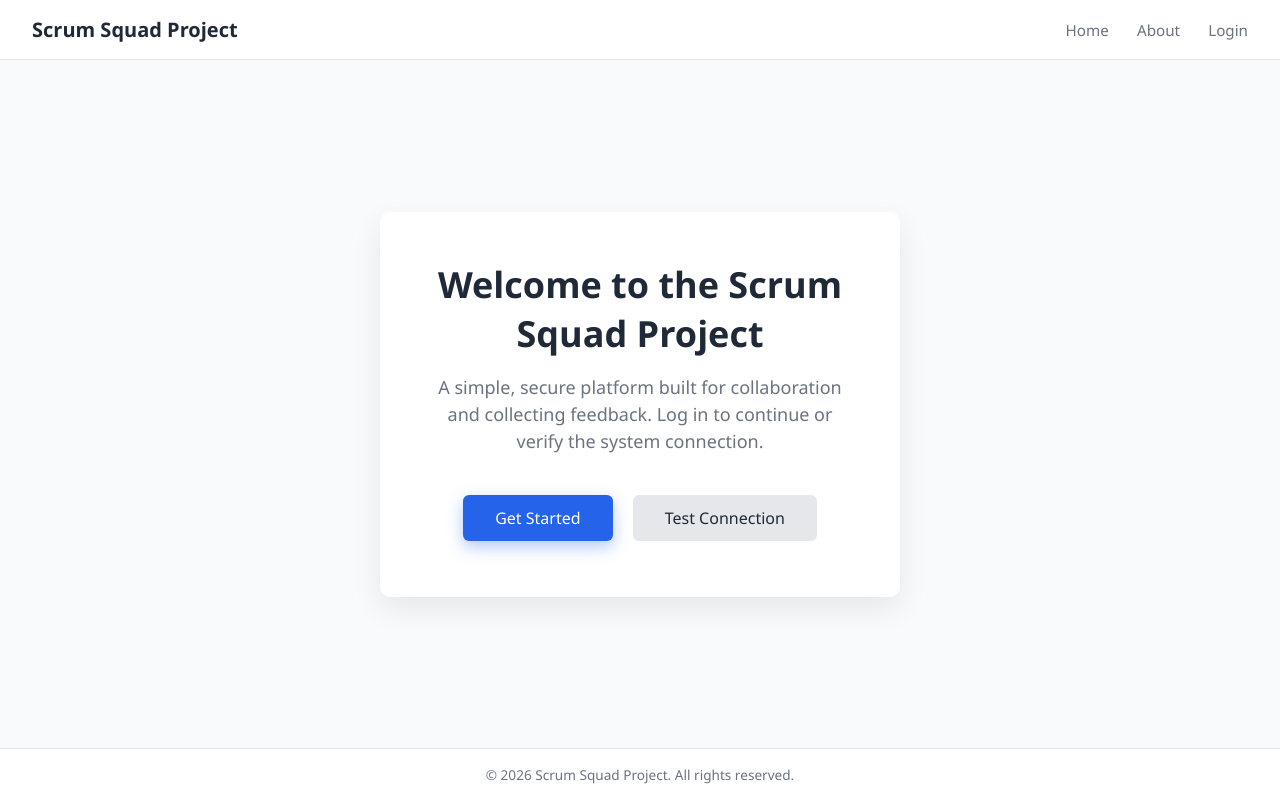
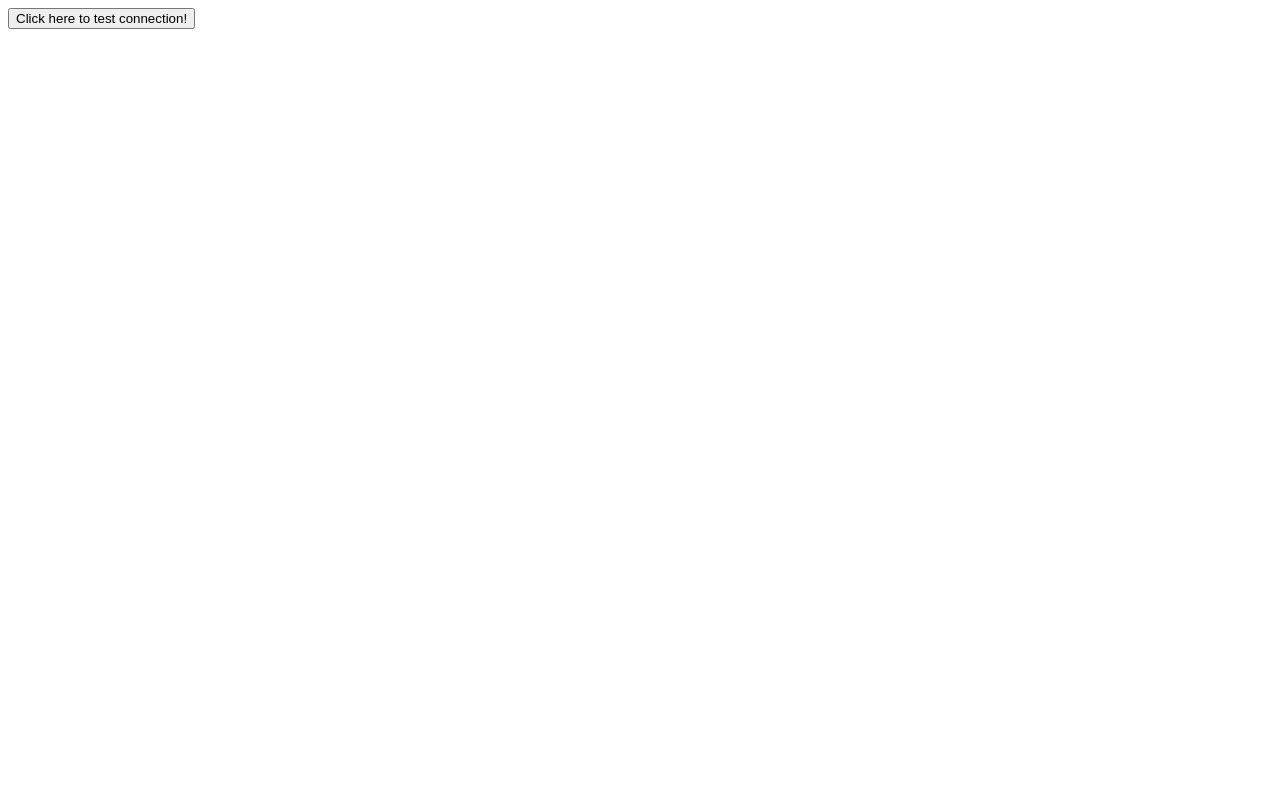
Before and after one commit to dangisetty/Scrum-Squad-Project, a plain HTML site: page ProjectTemplate/index.html in a window 1280 px wide. Drawn offline with nearby package versions, Linux system fonts and the light colour scheme.

Commit message:
Revert "Added styles.css for page scaling. Added homepage with header and footers. Added basic login.html. Added about.html. Changed database credentials in Project services"
messed up branch

```diff
--- a/ProjectTemplate/index.html
+++ b/ProjectTemplate/index.html
@@ -2,17 +2,17 @@
 <html>
 <head>
 	<meta charset="utf-8" />
-	<title>Landing Page</title>
-
+	<title></title>
+	<!--DO NOT FORGET THIS SCRIPT TAG SO YOU CAN USE JQUERY!!!!!-->
 	<script src="https://ajax.googleapis.com/ajax/libs/jquery/3.3.1/jquery.min.js"></script>
 
-	<link rel="stylesheet" href="styles.css">
-
+	<!--YOUR OWN JAVASCRIPT CAN GO RIGHT HERE-->
 	<script type="text/javascript">
 		function TestButtonHandler() {
 			var webMethod = "ProjectServices.asmx/TestConnection";
 			var parameters = "{}";
 
+			//jQuery ajax method
 			$.ajax({
 				type: "POST",
 				url: webMethod,
@@ -20,53 +20,24 @@
 				contentType: "application/json; charset=utf-8",
 				dataType: "json",
 				success: function (msg) {
-					alert(msg.d);
+					var responseFromServer = msg.d;
+					alert(responseFromServer);
 				},
-				error: function () {
-					alert("Unable to reach web service");
+				error: function (e) {
+					alert("this code will only execute if javascript is unable to access the webservice");
 				}
 			});
 		}
+	</script>
+	<!--END OF YOUR OWN JAVASCRIPT-->
 
-		function goToLogin() {
-			window.location.href = "login.html";
-		}
-	</script>
-</head>
+	<!--AND YOUR OWN CSS CAN GO HERE AS WELL-->
+	<style>
 
+	</style>
+	<!--END OF YOUR OWN CSS-->
+</head >
 <body>
-	<body>
-
-	<!-- NAVBAR -->
-	<div class="navbar">
-		<div class="navbar-title">Scrum Squad Project</div>
-		<div class="navbar-links">
-			<a href="index.html">Home</a>
-			<a href="about.html">About</a>
-			<a href="login.html">Login</a>
-		</div>
-	</div>
-
-	<!-- MAIN CONTENT -->
-	<div class="main-content">
-		<div class="card">
-			<h1>Welcome to the Scrum Squad Project</h1>
-			<p>
-				A simple, secure platform built for collaboration and collecting feedback.
-				Log in to continue or verify the system connection.
-			</p>
-
-			<button class="primary-btn" onclick="goToLogin()">Get Started</button>
-			<button class="secondary-btn" onclick="TestButtonHandler()">Test Connection</button>
-		</div>
-	</div>
-
-	<!-- FOOTER -->
-	<div class="footer">
-		© 2026 Scrum Squad Project. All rights reserved.
-	</div>
-
+	<button onclick="javascript: TestButtonHandler();">Click here to test connection!</button>
 </body>
-
-</body>
-</html>
+</html >
--- a/ProjectTemplate/styles.css
+++ /dev/null
@@ -1,198 +0,0 @@
-/* ==============================
-   DESIGN VARIABLES
-   ============================== */
-
-   /* Placeholder color scheme */
-:root {
-	--primary-color: #2563eb;
-	--primary-hover: #1e40af;
-	--secondary-color: #6b7280;
-	--background-color: #f8fafc;
-	--card-bg: #ffffff;
-	--text-color: #1f2937;
-	--muted-text: #6b7280;
-	--border-radius: 10px;
-	--transition-speed: 0.2s;
-}
-
-/* ==============================
-   GLOBAL RESET
-   ============================== */
-
-* {
-	box-sizing: border-box;
-	margin: 0;
-	padding: 0;
-	font-family: "Segoe UI", Arial, sans-serif;
-}
-
-body {
-	min-height: 100vh;
-	display: flex;
-	flex-direction: column;
-	background-color: var(--background-color);
-	color: var(--text-color);
-}
-
-/* ==============================
-   NAVBAR
-   ============================== */
-
-.navbar {
-	display: flex;
-	justify-content: space-between;
-	align-items: center;
-	padding: 1rem 2rem;
-	background-color: white;
-	border-bottom: 1px solid #e5e7eb;
-}
-
-.navbar-title {
-	font-size: 1.25rem;
-	font-weight: 600;
-}
-
-.navbar-links a {
-	margin-left: 1.5rem;
-	text-decoration: none;
-	color: var(--muted-text);
-	font-size: 0.95rem;
-	transition: color var(--transition-speed);
-}
-
-.navbar-links a:hover {
-	color: var(--primary-color);
-}
-
-/* ==============================
-   MAIN CONTENT
-   ============================== */
-
-.main-content {
-	flex: 1;
-	display: flex;
-	justify-content: center;
-	align-items: center;
-	padding: 3rem 1rem;
-}
-
-/* ==============================
-   CARDS / CONTAINERS
-   ============================== */
-
-.card {
-	background-color: var(--card-bg);
-	border-radius: var(--border-radius);
-	padding: 3rem;
-	width: 100%;
-	max-width: 520px;
-	text-align: center;
-	box-shadow: 0 12px 30px rgba(0, 0, 0, 0.08);
-}
-
-/* ==============================
-   TYPOGRAPHY
-   ============================== */
-
-h1 {
-	font-size: clamp(26px, 4vw, 36px);
-	margin-bottom: 1rem;
-}
-
-p {
-	font-size: clamp(15px, 2.4vw, 18px);
-	color: var(--muted-text);
-	margin-bottom: 2rem;
-	line-height: 1.5;
-}
-
-/* ==============================
-   BUTTONS
-   ============================== */
-
-button {
-	padding: 0.75em 2em;
-	font-size: 1rem;
-	border: none;
-	border-radius: 6px;
-	cursor: pointer;
-	margin: 0.5rem;
-	transition:
-		background-color var(--transition-speed),
-		transform var(--transition-speed),
-		box-shadow var(--transition-speed);
-}
-
-.primary-btn {
-	background-color: var(--primary-color);
-	color: white;
-	box-shadow: 0 6px 16px rgba(37, 99, 235, 0.35);
-}
-
-.secondary-btn {
-	background-color: #e5e7eb;
-	color: var(--text-color);
-}
-
-button:hover {
-	transform: translateY(-2px);
-}
-
-.primary-btn:hover {
-	background-color: var(--primary-hover);
-}
-
-.secondary-btn:hover {
-	background-color: #d1d5db;
-}
-
-button:active {
-	transform: translateY(1px) scale(0.98);
-	box-shadow: 0 3px 8px rgba(0, 0, 0, 0.2);
-}
-
-/* ==============================
-   FORM STYLES (LOGIN READY)
-   ============================== */
-
-.form-group {
-	margin-bottom: 1.5rem;
-	text-align: left;
-}
-
-label {
-	display: block;
-	margin-bottom: 0.4rem;
-	font-size: 0.9rem;
-	color: var(--muted-text);
-}
-
-input[type="text"],
-input[type="password"],
-input[type="email"] {
-	width: 100%;
-	padding: 0.7rem 0.8rem;
-	font-size: 1rem;
-	border-radius: 6px;
-	border: 1px solid #d1d5db;
-	transition: border-color var(--transition-speed), box-shadow var(--transition-speed);
-}
-
-input:focus {
-	outline: none;
-	border-color: var(--primary-color);
-	box-shadow: 0 0 0 3px rgba(37, 99, 235, 0.2);
-}
-
-/* ==============================
-   FOOTER
-   ============================== */
-
-.footer {
-	padding: 1rem;
-	text-align: center;
-	font-size: 0.85rem;
-	color: var(--muted-text);
-	border-top: 1px solid #e5e7eb;
-	background-color: white;
-}
```
Also changed, not shown: ProjectTemplate/about.html (deleted, +0 -59 lines), ProjectTemplate/login.html (deleted, +0 -37 lines), 3 other files.
